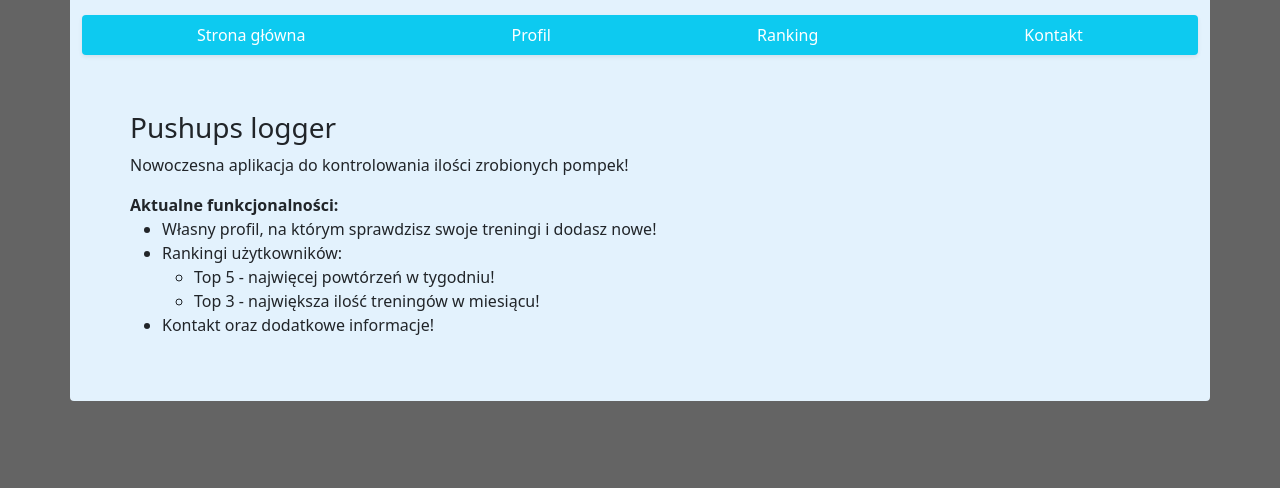
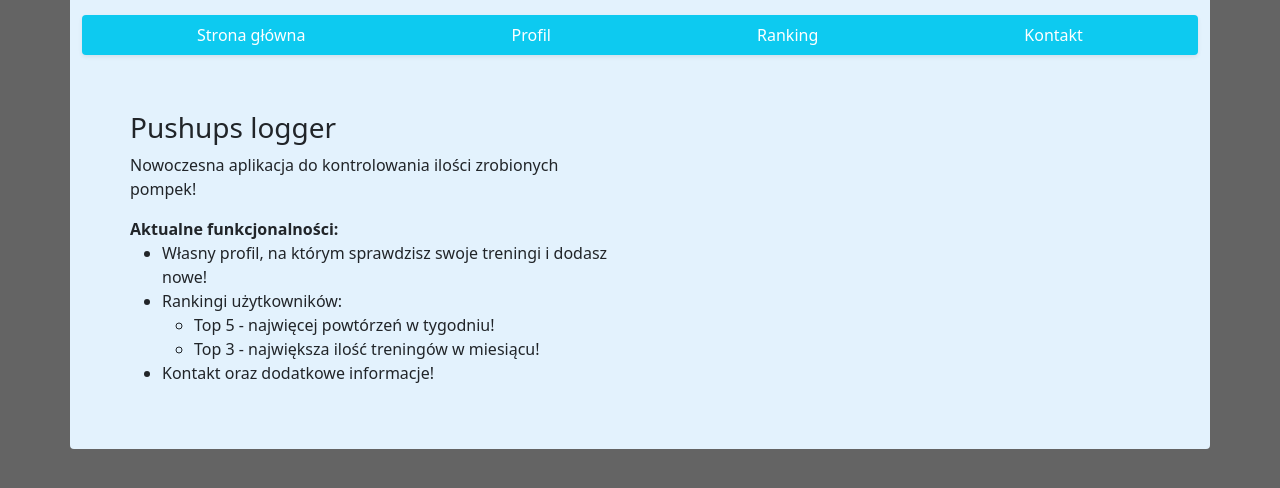
Before and after one commit to Reniferowski/PushupsLogger, a Django app: page / in a window 1280 px wide. Shown: the part 181-669 px from the top of the page. Run offline with Django 4.2, Linux system fonts and the light colour scheme.

Commit message:
wrappers

```diff
--- a/projekt/base/templates/base/home.html
+++ b/projekt/base/templates/base/home.html
@@ -1,13 +1,15 @@
-{% extends 'main.html' %}
-
-{% block content %}
+{% extends 'main.html' %} {% block content %}
 <div class="container px-5">
-    <br><br>
+  <div class="row">
+    <div class="col">
+      <br /><br />
       <h3>Pushups logger</h3>
       <p>Nowoczesna aplikacja do kontrolowania ilości zrobionych pompek!</p>
       <b>Aktualne funkcjonalności:</b>
       <ul>
-            <li>Własny profil, na którym sprawdzisz swoje treningi i dodasz nowe!</li>
+        <li>
+          Własny profil, na którym sprawdzisz swoje treningi i dodasz nowe!
+        </li>
         <li>Rankingi użytkowników:</li>
         <ul>
           <li>Top 5 - najwięcej powtórzeń w tygodniu!</li>
@@ -15,6 +17,9 @@
         </ul>
         <li>Kontakt oraz dodatkowe informacje!</li>
       </ul>
-    <br><br>
+      <br /><br />
+    </div>
+    <div class="col"></div>
+  </div>
 </div>
 {% endblock content %}
```
Lines whose indentation alone changed are shown as unchanged.
